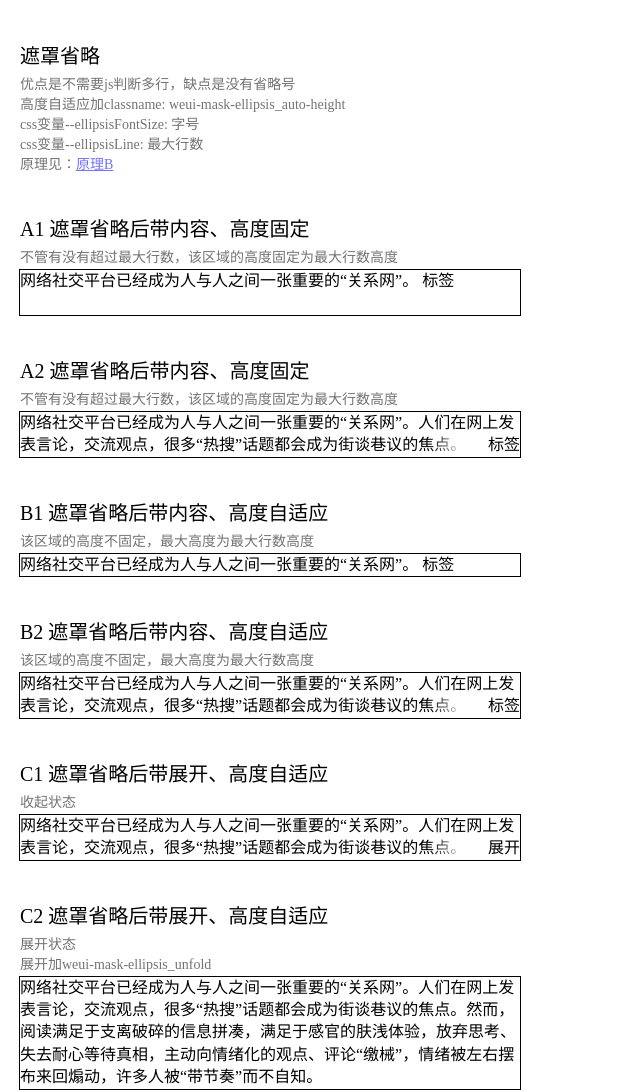
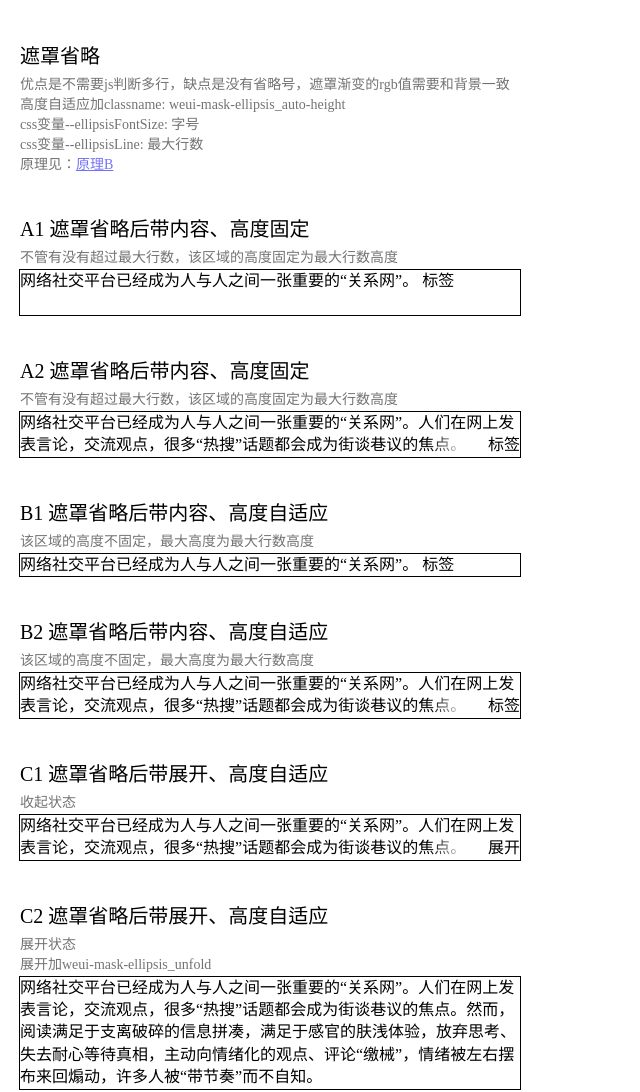
Before and after one commit to uxsi/mygulp, a website: page src/ellipsis/mask_ellipsis.html in a window 1280 px wide. Shown: the whole page, without its empty margins (0-640 px from the left). Drawn offline with nearby package versions, Linux system fonts and the light colour scheme; files that its build step writes are made by us from their sources.

Commit message:
fix: 遮罩省略描述

```diff
--- a/src/ellipsis/mask_ellipsis.html
+++ b/src/ellipsis/mask_ellipsis.html
@@ -12,7 +12,7 @@
   <div class="demo">
     <div class="demo_title">遮罩省略</div>
     <div class="demo_desc">
-      <p>优点是不需要js判断多行，缺点是没有省略号</p>
+      <p>优点是不需要js判断多行，缺点是没有省略号，遮罩渐变的rgb值需要和背景一致</p>
       <p>高度自适应加classname: weui-mask-ellipsis_auto-height</p>
       <p>css变量--ellipsisFontSize: 字号</p>
       <p>css变量--ellipsisLine: 最大行数</p>
```
